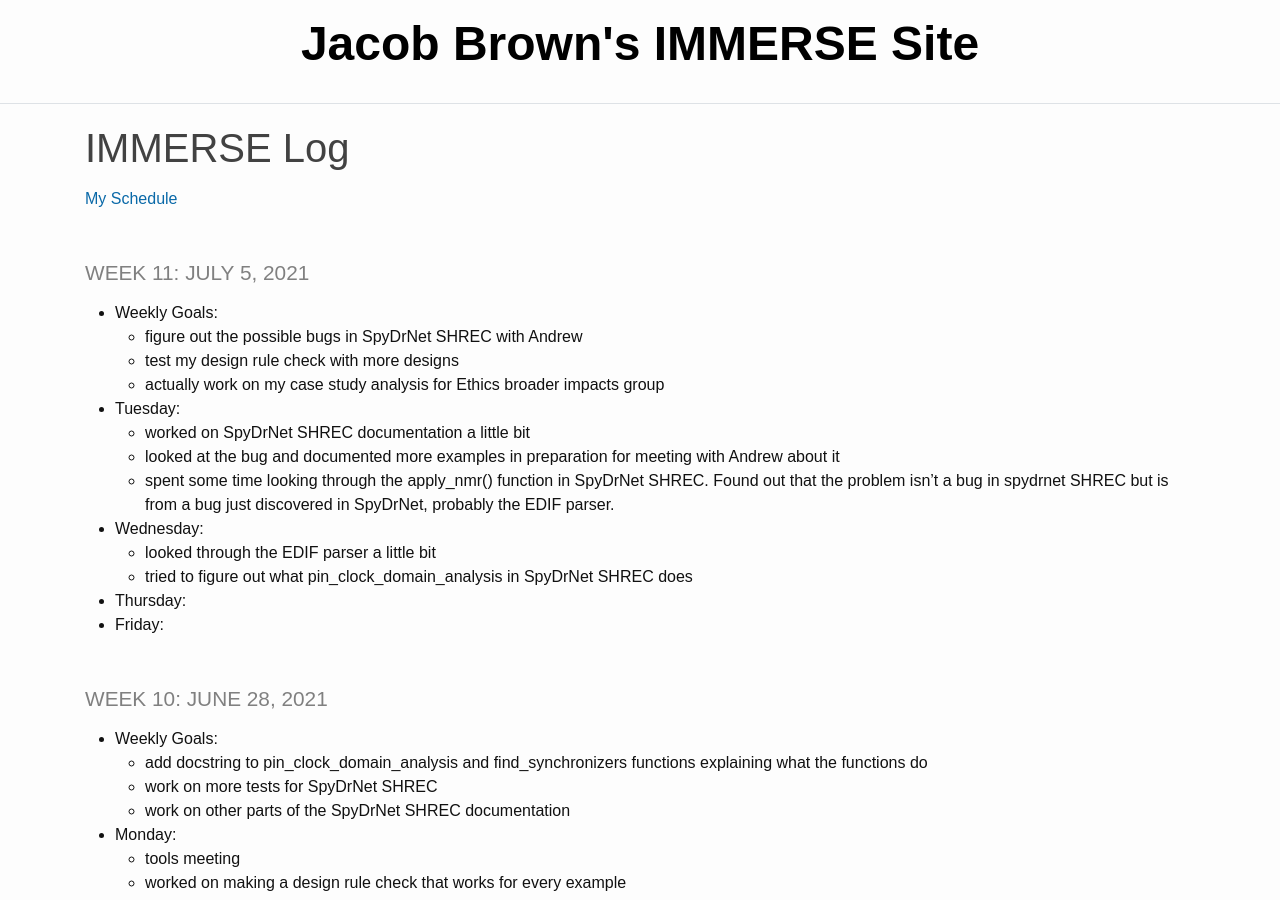
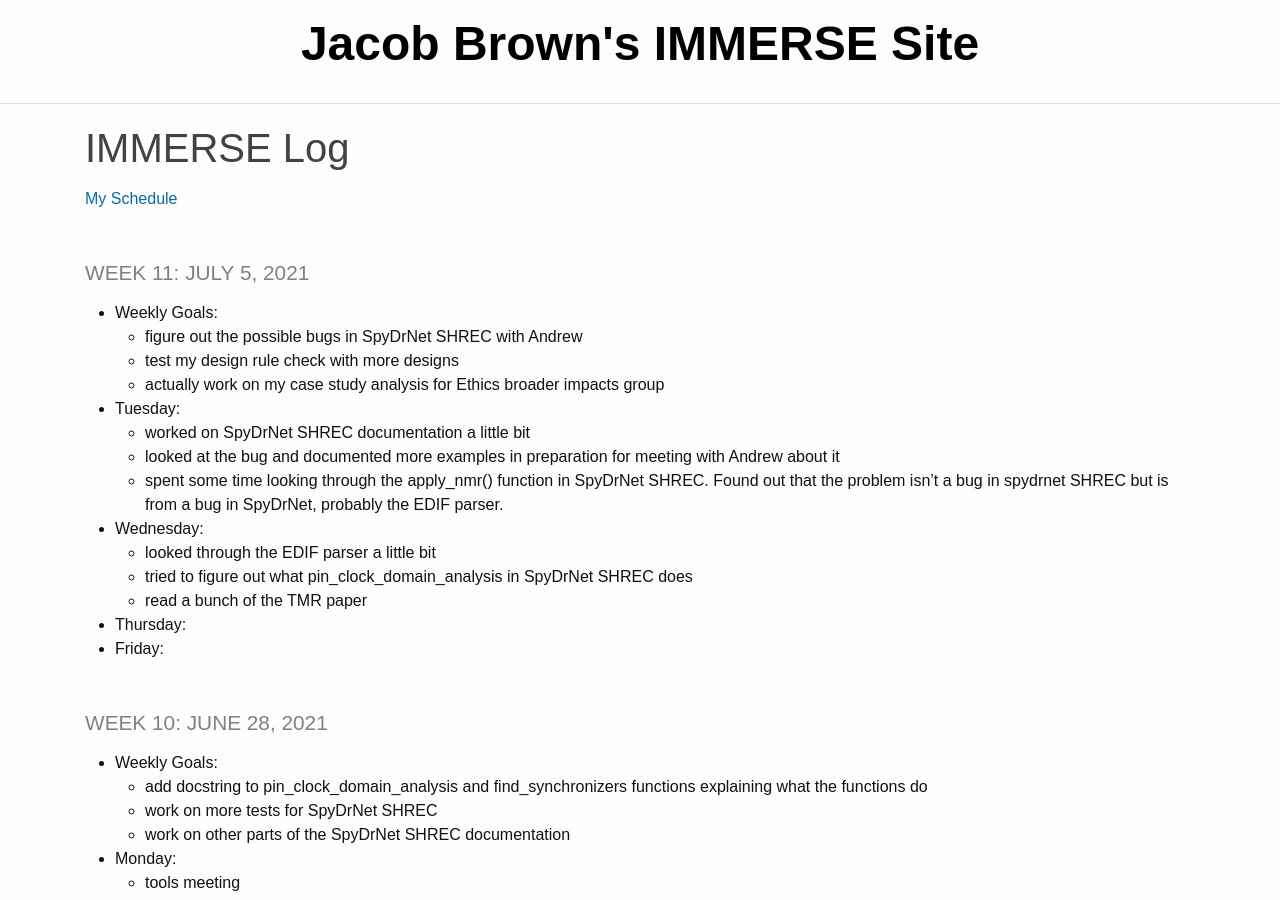
Before and after one commit to jacobdbrown4/jacob_brown, a Jekyll site: the page built from _pages/log.md, in a window 1280 px wide and 900 px high. Built offline with Jekyll 4.4.1, drawn with Linux system fonts in a browser that asks for light colours.

Commit message:
updated log

```diff
--- a/_pages/log.md
+++ b/_pages/log.md
@@ -13,10 +13,11 @@ title: IMMERSE Log
 * **Tuesday**:
   * worked on SpyDrNet SHREC documentation a little bit
   * looked at the bug and documented more examples in preparation for meeting with Andrew about it
-  * spent some time looking through the apply_nmr() function in SpyDrNet SHREC. Found out that the problem isn't a bug in spydrnet SHREC but is from a bug just discovered in SpyDrNet, probably the EDIF parser.
+  * spent some time looking through the apply_nmr() function in SpyDrNet SHREC. Found out that the problem isn't a bug in spydrnet SHREC but is from a bug in SpyDrNet, probably the EDIF parser.
 * **Wednesday**:
   * looked through the EDIF parser a little bit
   * tried to figure out what pin_clock_domain_analysis in SpyDrNet SHREC does
+  * read a bunch of the TMR paper
 * **Thursday**:
 * **Friday**:
 
```
Also changed, not shown: _pages/schedule.md (+1 -0 lines).
